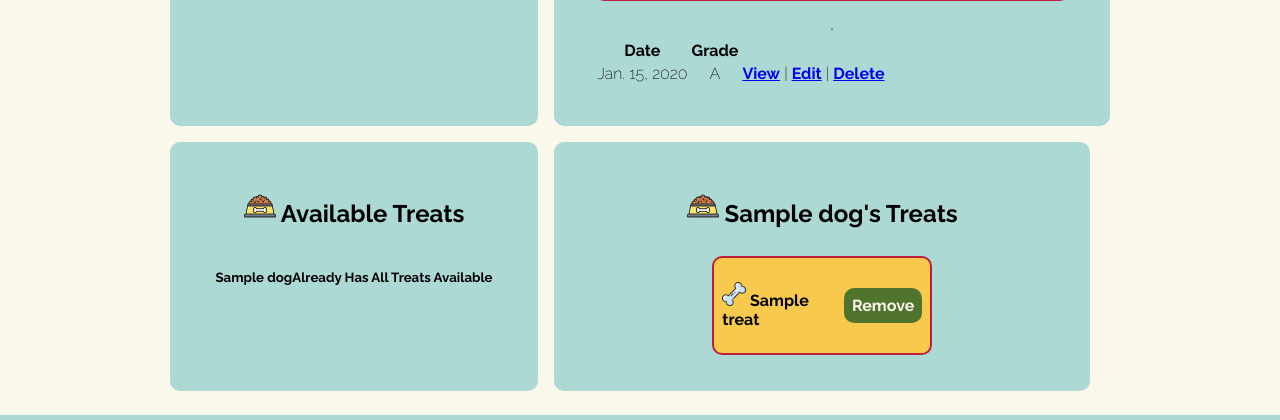
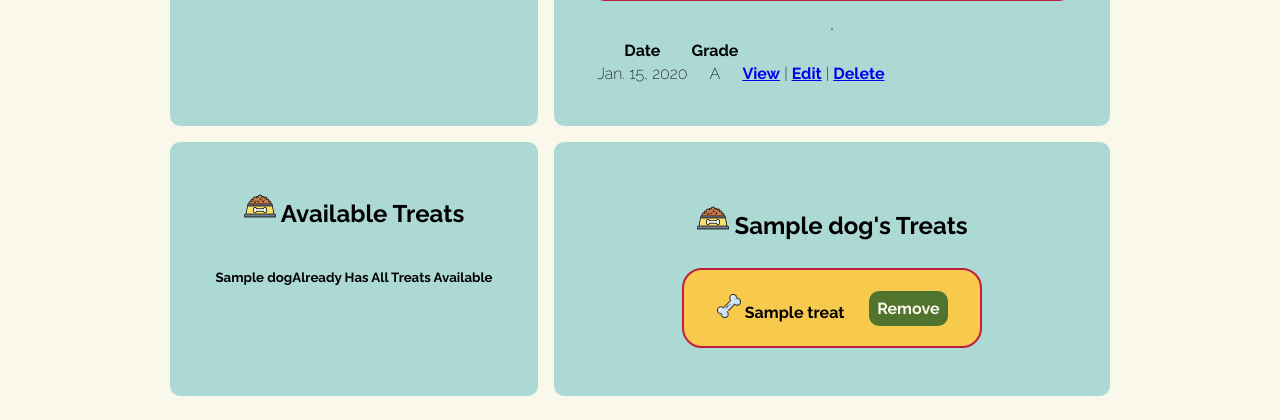
Before and after one commit to shaneyoung91/pawfolio, a Django app: page /dogs/1/ in a window 1280 px wide. Shown: the part 1062-1482 px from the top of the page. Run offline with Django 4.2, Linux system fonts and the light colour scheme; a user stored in the database is signed in; tables that the repository leaves empty hold one stand-in row (values such as "Sample post"); some web fonts are replaced.

Commit message:
resize each avaialble treat box to fit the whole name

```diff
--- a/main_app/static/css/styles.css
+++ b/main_app/static/css/styles.css
@@ -79,7 +79,7 @@ nav img {
 
 #treat-list {
     margin: 5vmin;
-    padding: 0 0 5vmin 5vmin;
+    padding: 5 0 5vmin 5vmin;
     line-height: 2;
 }
 
@@ -157,7 +157,7 @@ nav img {
 #current-treats {
     grid-area: treats;
     background-color: #ADD9D4;
-    padding: 3.5vmin;
+    padding: 5vmin;
     border-radius: 10px;
     max-width: 60vmin;
     display: flex;
@@ -187,11 +187,11 @@ nav img {
     align-items: center;
     justify-content: space-evenly;
     background-color: #F7CA4D;
-    border-radius: 10px;
+    border-radius: 20px;
     padding: 1vmin;
     margin: 1vmin;
     font-weight: bold;
-    width: 25vmin;
+    width: 35vmin;
     border: solid 2px #BF1F3C;
 }
 
```
